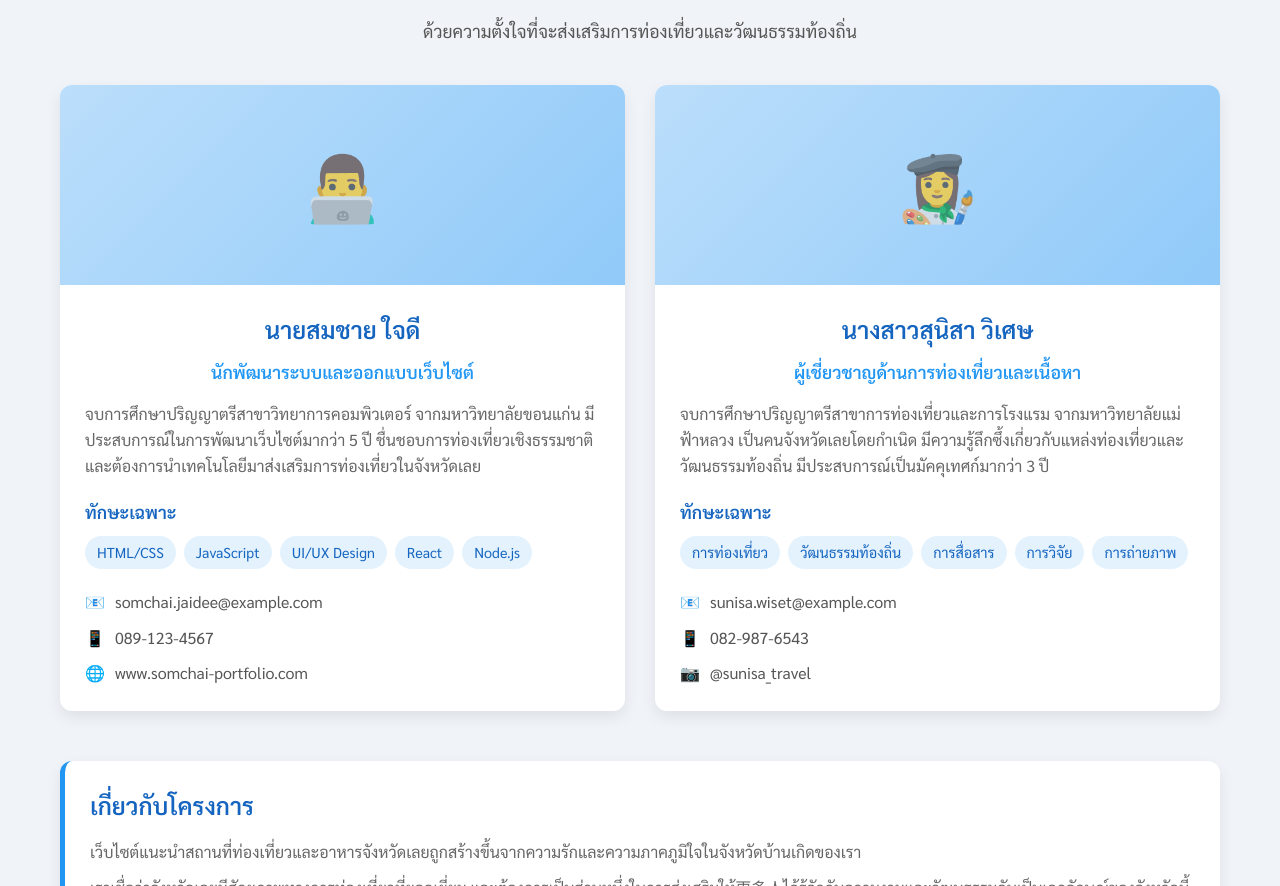
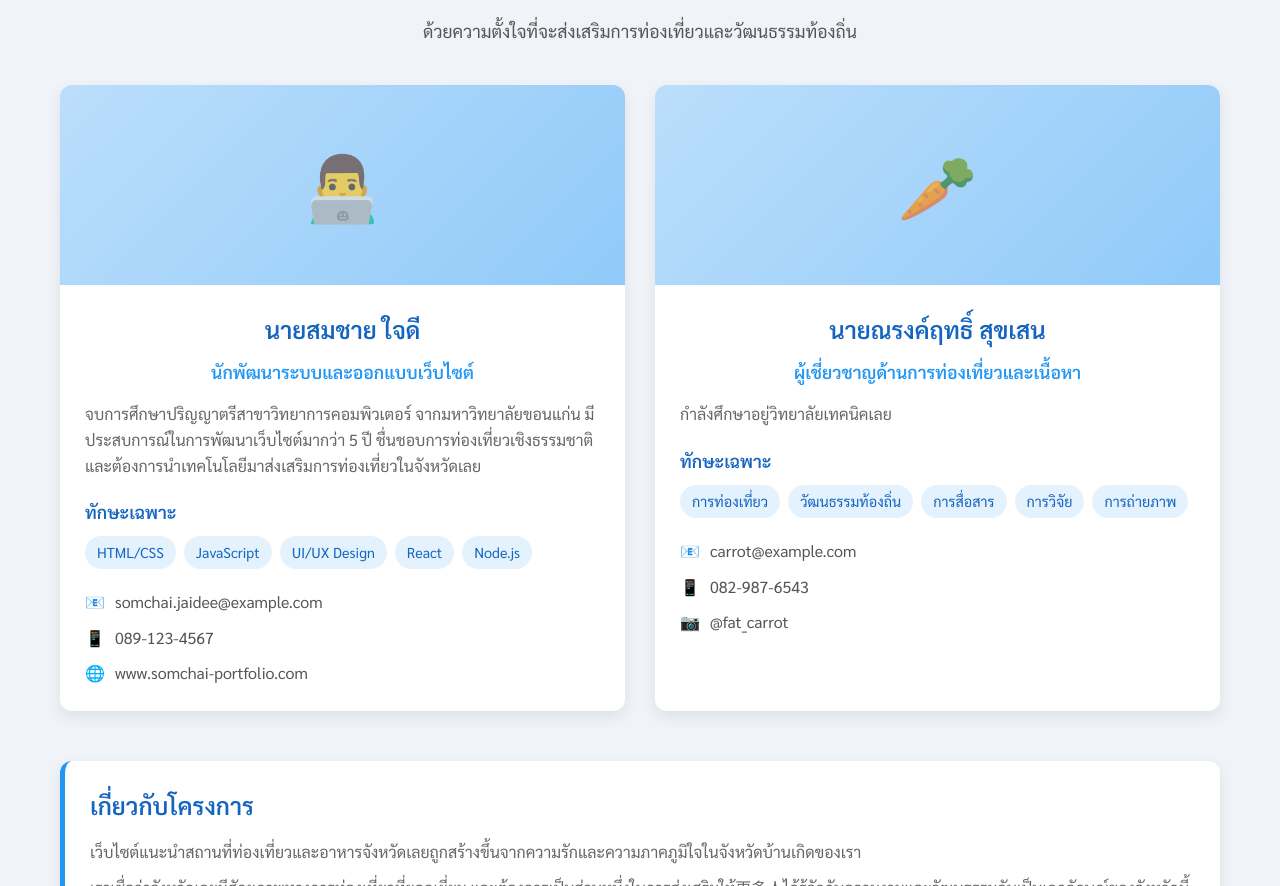
Before and after one commit to Zeiny241/git-team-g2, a plain HTML site: page creater.html in a window 1280 px wide. Shown: the part 361-1247 px from the top of the page. Drawn offline with Linux system fonts and the light colour scheme.

Commit message:
creater commit

```diff
--- a/creater.html
+++ b/creater.html
@@ -392,13 +392,13 @@
 
             <div class="team-card">
                 <div class="member-avatar">
-                    <div class="avatar-icon">👩‍🎨</div>
+                    <div class="avatar-icon">🥕</div>
                 </div>
                 <div class="member-content">
-                    <h3>นางสาวสุนิสา วิเศษ</h3>
+                    <h3>นายณรงค์ฤทธิ์ สุขเสน</h3>
                     <div class="member-role">ผู้เชี่ยวชาญด้านการท่องเที่ยวและเนื้อหา</div>
                     <div class="member-bio">
-                        <p>จบการศึกษาปริญญาตรีสาขาการท่องเที่ยวและการโรงแรม จากมหาวิทยาลัยแม่ฟ้าหลวง เป็นคนจังหวัดเลยโดยกำเนิด มีความรู้ลึกซึ้งเกี่ยวกับแหล่งท่องเที่ยวและวัฒนธรรมท้องถิ่น มีประสบการณ์เป็นมัคคุเทศก์มากว่า 3 ปี</p>
+                        <p>กำลังศึกษาอยู่วิทยาลัยเทคนิคเลย</p>
                     </div>
 
                     <div class="skills">
@@ -415,7 +415,7 @@
                     <div class="member-contact">
                         <div class="contact-item">
                             <span class="contact-icon">📧</span>
-                            <span>sunisa.wiset@example.com</span>
+                            <span>carrot@example.com</span>
                         </div>
                         <div class="contact-item">
                             <span class="contact-icon">📱</span>
@@ -423,7 +423,7 @@
                         </div>
                         <div class="contact-item">
                             <span class="contact-icon">📷</span>
-                            <span>@sunisa_travel</span>
+                            <span>@fat_carrot</span>
                         </div>
                     </div>
                 </div>
```
